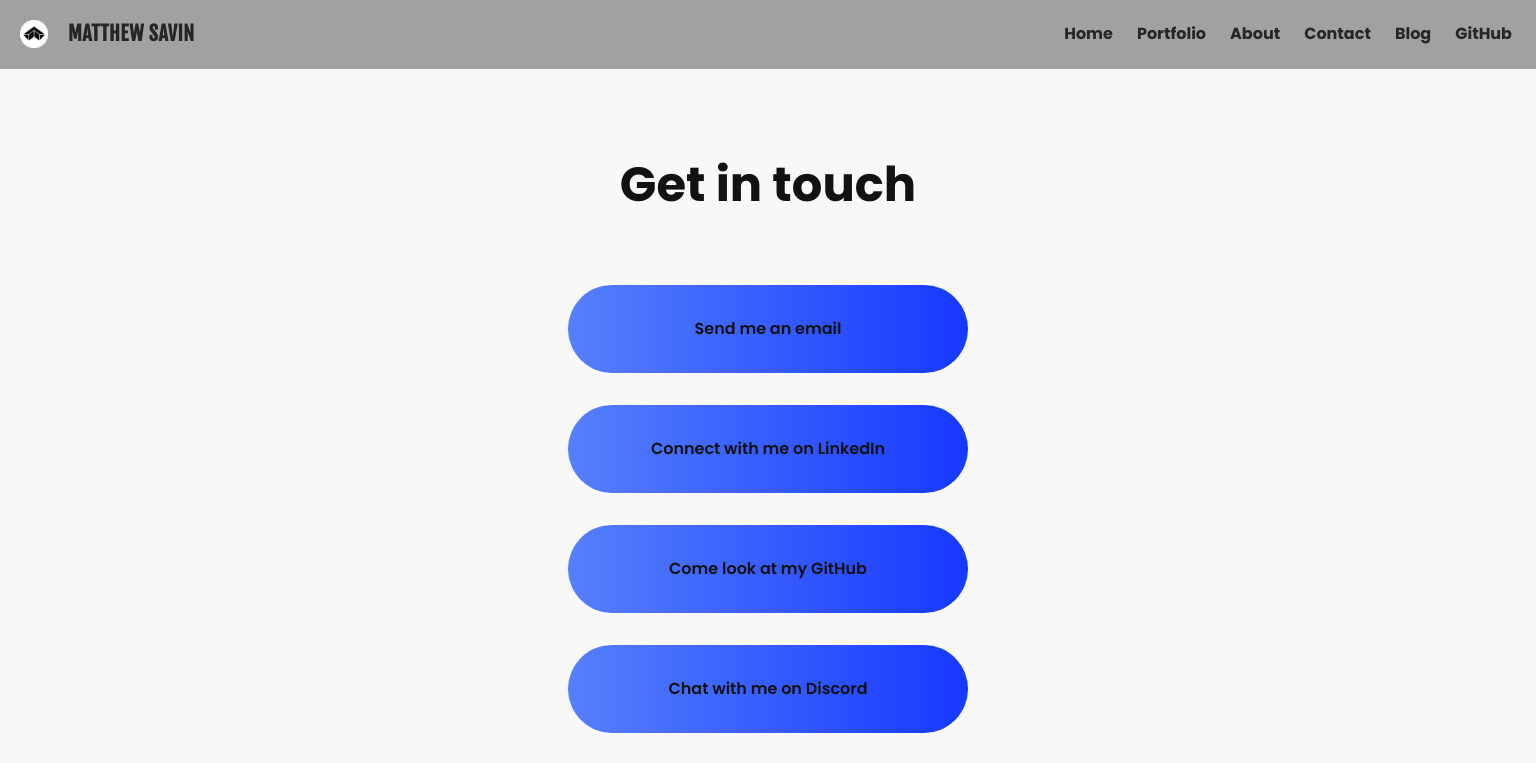
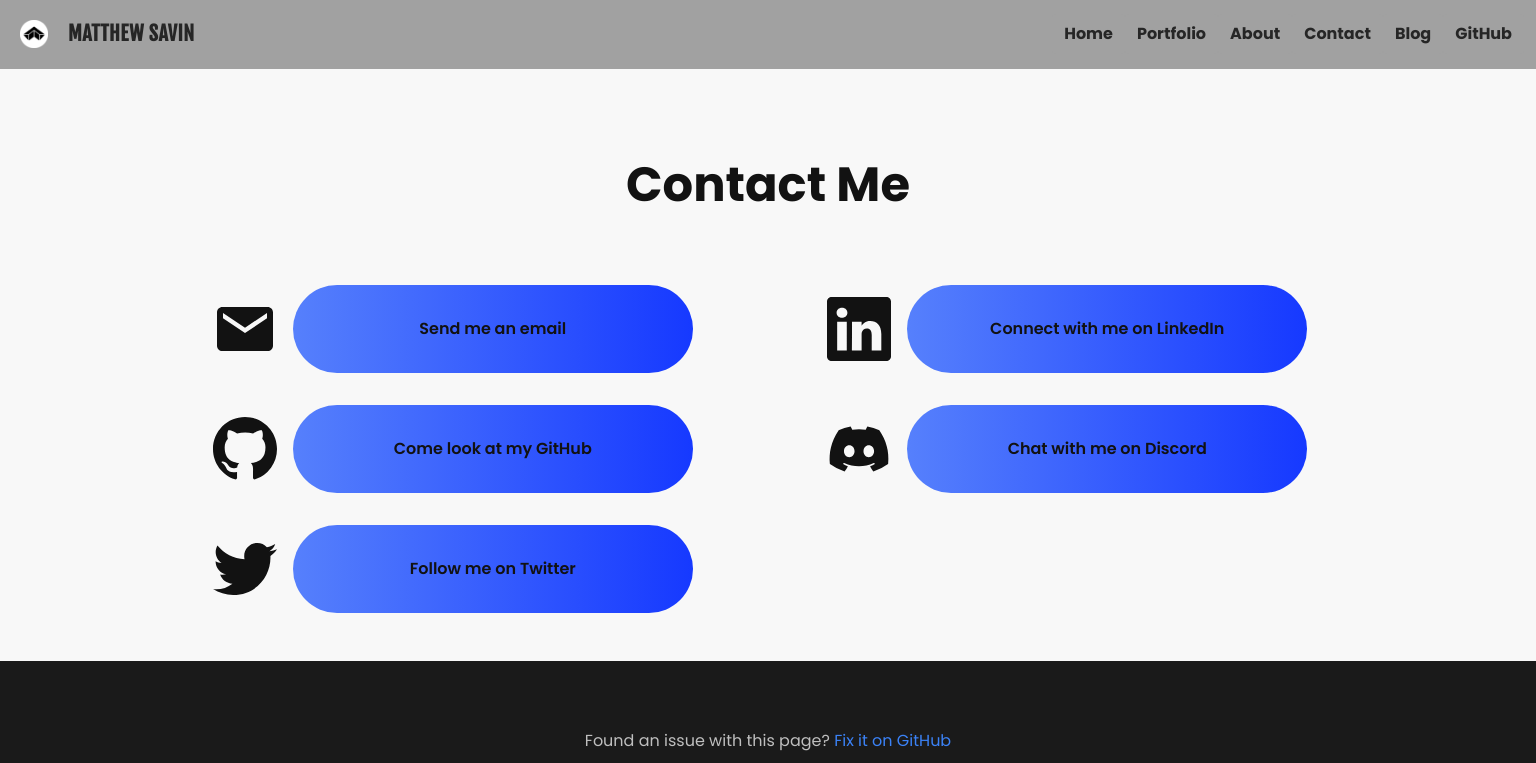
Before and after one commit to mattsavin/mattsavin.me, a Next.js app: page /contact/contact in a window 1536 px wide. Shown: the top 763 px of the page. Built offline with nearby package versions, Linux system fonts and the light colour scheme.

Commit message:
update contact page layout

```diff
--- a/pages/contact/contact.module.css
+++ b/pages/contact/contact.module.css
@@ -26,8 +26,15 @@
 #contactLinks {
     width: 100%;
     display: flex;
+    flex-direction: column;
+    justify-content: center;
+}
+
+.contactHolder {
+    display: flex;
     align-items: center;
-    flex-direction: column;
+    justify-content: center;
+    font-size: 4rem;
 }
 
 .contactLink {
@@ -35,8 +42,11 @@
     background: linear-gradient(90deg, #5680fc, #1639ff );
     width: 17.5rem;
     text-align: center;
+    align-items: center;
+    justify-content: center;
     border-radius: 5rem;
     font-weight: 600;
+    font-size: initial;
     text-decoration: none;
     padding: 2rem;
     margin: 1rem;
@@ -79,4 +89,15 @@
         float: right;
         max-width: 50%;
     }
+
+    #contactLinks {
+        padding: 0 10%;
+        flex-wrap: wrap;
+        flex-direction: unset;
+        justify-content: space-between;
+    }
+
+    .contactHolder {
+        flex: 0 1 50%;
+    }
 }
--- a/pages/contact/contact.tsx
+++ b/pages/contact/contact.tsx
@@ -3,6 +3,9 @@ import React from "react";
 import Head from "next/head";
 import styles from "./contact.module.css";
 import Link from "next/link";
+import { BsGithub, BsLinkedin } from 'react-icons/bs';
+import { IoMdMail } from 'react-icons/io';
+import { FaDiscord, FaTwitter } from 'react-icons/fa';
 
 const Contact: NextPage  = () => {
     return (
@@ -13,35 +16,55 @@ const Contact: NextPage  = () => {
             <main id={styles.main}>
                 <section id={styles.header}>
                     <div id={styles.headingRight}>
-                        <h1 id={styles.title}>Get in touch</h1>
+                        <h1 id={styles.title}>Contact Me</h1>
                     </div>
                 </section>
                 <div id={styles.contactLinks}>
+                    <div className={styles.contactHolder}>
+                        <IoMdMail />
                         <Link href={"mailto:matt@mattsavin.me"} passHref={true}>
                             <a className={styles.contactLink}>
                                 <h2>Send me an email</h2>
                             </a>
                         </Link>
+                    </div>
+
+                    <div className={styles.contactHolder}>
+                        <BsLinkedin />
                         <Link href={"https://linkedin.com/in/mattsavin/"} passHref={true}>
                             <a className={styles.contactLink} target={"_blank"} rel={"noreferrer"}>
                                 <h2>Connect with me on LinkedIn</h2>
                             </a>
                         </Link>
+                    </div>
+
+                    <div className={styles.contactHolder}>
+                        <BsGithub />
                         <Link href={"https://github.com/mattsavin/"} passHref={true}>
                             <a className={styles.contactLink} target={"_blank"} rel={"noreferrer"}>
                                 <h2>Come look at my GitHub</h2>
                             </a>
                         </Link>
+                    </div>
+
+                    <div className={styles.contactHolder}>
+                        <FaDiscord />
                         <Link href={"https://discord.com/users/394815013744934912"} passHref={true}>
                             <a className={styles.contactLink} target={"_blank"} rel={"noreferrer"}>
                                 <h2>Chat with me on Discord</h2>
                             </a>
                         </Link>
+                    </div>
+
+                    <div className={styles.contactHolder}>
+                        <FaTwitter />
                         <Link href={"https://twitter.com/lamitron_/"} passHref={true}>
                             <a className={styles.contactLink} target={"_blank"} rel={"noreferrer"}>
                                 <h2>Follow me on Twitter</h2>
                             </a>
                         </Link>
+                    </div>
+
 
                 </div>
             </main>
```
Lines whose indentation alone changed are shown as unchanged.
